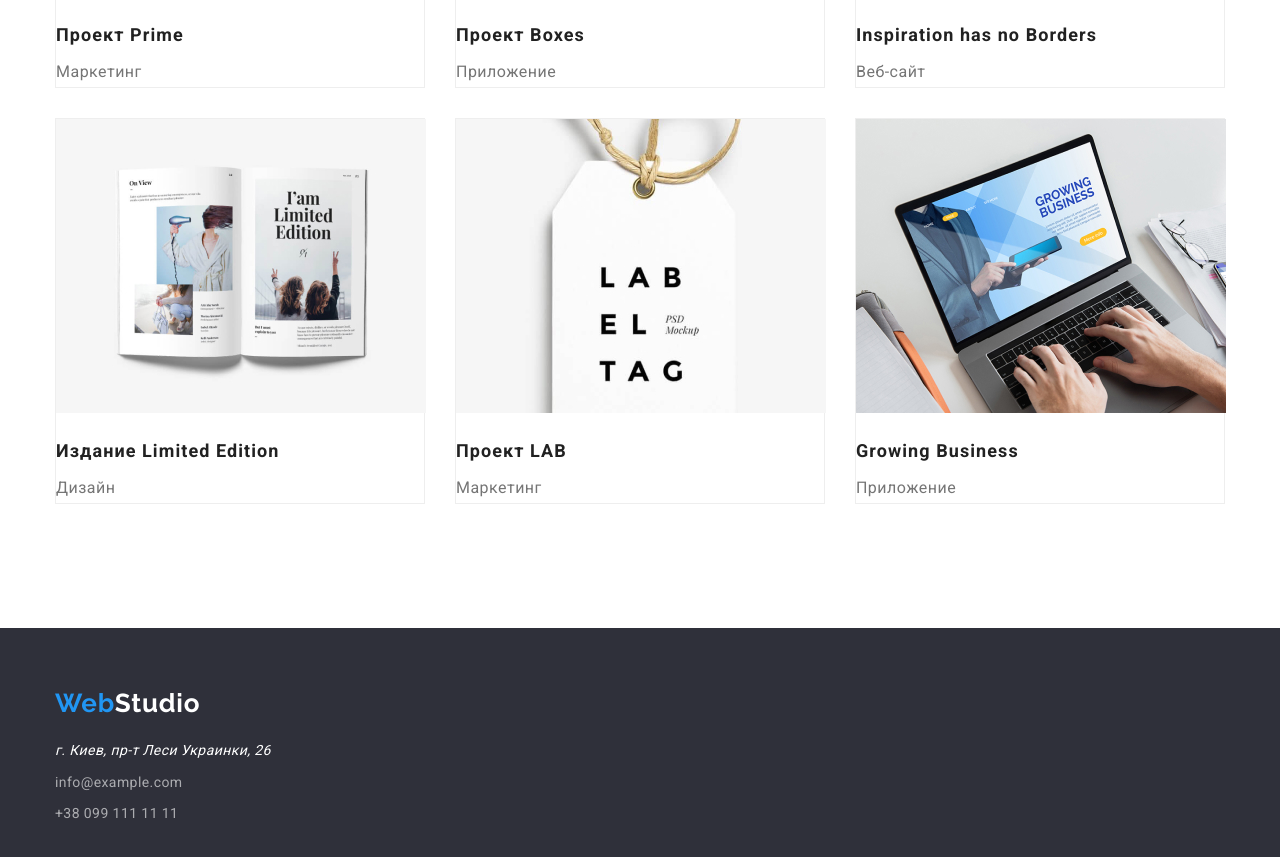
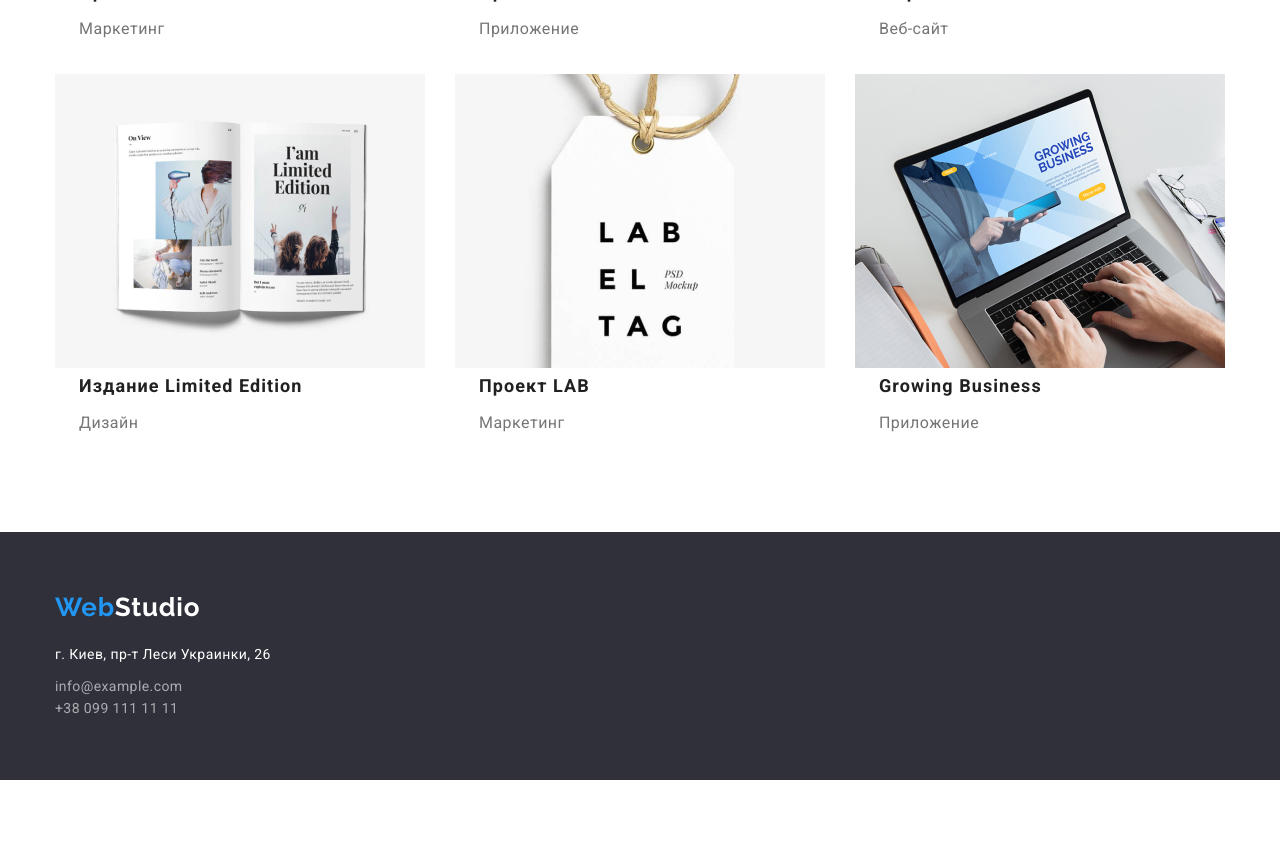
Before and after one commit to Klem26/goit-markup-hw-03, a plain HTML site: page portfolio.html in a window 1280 px wide. Shown: the part 975-1832 px from the top of the page. After the commit the page ends 1755 px from the top, so only its background shows below. Drawn offline with Linux system fonts and the light colour scheme.

Commit message:
добавила class

```diff
--- a/css/styles.css
+++ b/css/styles.css
@@ -57,6 +57,9 @@ img {
 
 /* page hader */
 .page-hader {
+  display: flex;
+  flex-wrap: wrap;
+
   background-color: var(--bg-header-color);
 }
 
@@ -117,6 +120,7 @@ img {
 .header {
   display: flex;
   margin-left: auto;
+  align-items: center;
 }
 
 .header .item:not(:last-child) {
@@ -366,7 +370,8 @@ img {
 .our-team-element {
   width: calc((100% - 4 * 30px) / 4);
   margin-right: 30px;
-  margin-bottom: 30px;
+
+  padding-bottom: 30px;
 
   box-shadow: 0px 1px 3px rgba(0, 0, 0, 0.12), 0px 1px 1px rgba(0, 0, 0, 0.14),
     0px 2px 1px rgba(0, 0, 0, 0.2);
@@ -387,9 +392,12 @@ footer {
 /* для лого */
 .footer {
   color: #ffffff;
+  margin-bottom: 20px;
+  display: block;
 }
 
-.address .text {
+.text {
+  font-style: normal;
   font-size: 14px;
   line-height: 1.6;
   letter-spacing: 0.03em;
@@ -397,12 +405,13 @@ footer {
   color: #ffffff;
   text-decoration: none;
 
-  margin-top: 20px;
-  margin-bottom: 0;
+  margin-bottom: 9px;
+  margin-top: 0;
 }
+
 .address .link {
-  display: inline-block;
-  margin-top: 9px;
+  display: block;
+  /* margin-bottom: 9px; */
 
   font-size: 14px;
   font-style: normal;
@@ -411,6 +420,9 @@ footer {
 
   color: rgba(255, 255, 255, 0.6);
   text-decoration: none;
+}
+.address .item:nth-child(2) {
+  margin-top: 9px;
 }
 
 /*  our-work */
@@ -422,8 +434,7 @@ footer {
   line-height: 2;
   letter-spacing: 0.06em;
 
-  margin-top: 20px;
-  margin-bottom: 4px;
+  margin: 0 0 4px 24px;
 
   color: var(--title-text-color);
 }
@@ -433,8 +444,7 @@ footer {
   line-height: 1.87;
   letter-spacing: 0.03em;
 
-  margin-top: 0;
-  margin-bottom: 0;
+  margin: 0 0 0 24px;
 
   color: var(--primary-text-color);
 }
@@ -449,13 +459,21 @@ footer {
   width: calc((100% - 3 * 30px) / 3);
   margin-right: 30px;
   margin-bottom: 30px;
-
-  border: 1px solid #eeeeee;
-  box-sizing: border-box;
 }
 
 .our-work-element:nth-child(3n) {
   margin-right: 0;
+}
+
+.our-work-element:nth-last-child(-n + 3) {
+  margin-bottom: 0;
+}
+
+.border {
+  border: 1px solid #eeeeee;
+  box-sizing: border-box;
+
+  padding: 20px 0;
 }
 
 /* .our-work .title:hover,
```
